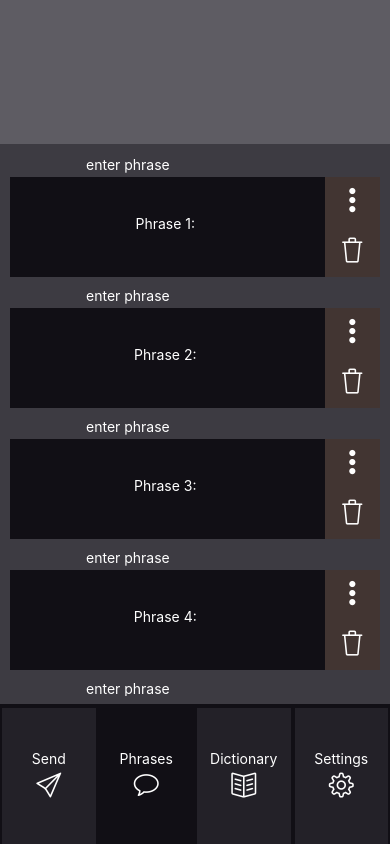
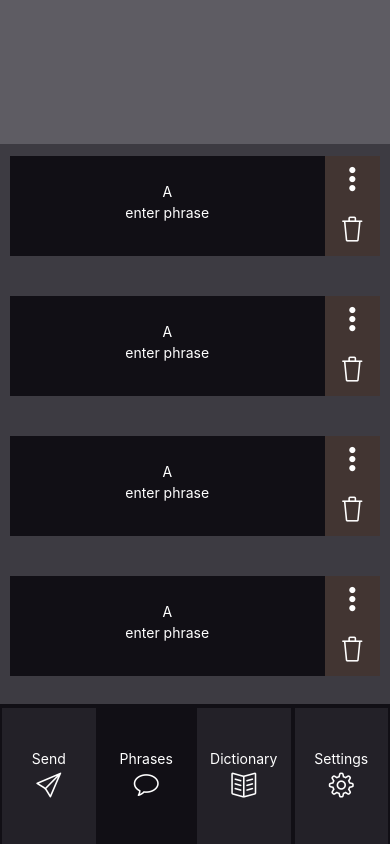
Before and after one commit to SamsUniAcct/MorseCodeApp, a React Native app: screen /Phrases in a window 390 px wide. Built offline with nearby package versions, Linux system fonts and the light colour scheme.

Commit message:
Keyboard Safe View implemented

```diff
--- a/Components/Screens/HomeScreen.js
+++ b/Components/Screens/HomeScreen.js
@@ -428,7 +428,7 @@ const HomeScreen = ({ navigation }) => {
         <View style={styles.mainContainer}>
             <View style={styles.header}>
 
-                <TouchableHighlight name='SOS' disabled={playing} onPress={sendSOS} underlayColor="#5E5C63" style={[styles.footerButton, { backgroundColor: buttonColor }]} >
+                <TouchableHighlight name='SOS' disabled={playing} onPress={sendSOS} underlayColor="#5E5C63" style={[styles.sosButton, { backgroundColor: buttonColor }]} >
                     <View >
                         <Text style={styles.footerButtonText}>SOS</Text>
                         <Icon name="flag" size={25} color={sosIconColor} style={styles.PhraseSymbolText} />
@@ -546,6 +546,21 @@ const styles = StyleSheet.create({
         paddingBottom: 4,
         flexBasis: 'auto'
     },
+    sosButton: {
+        height: '100%',
+        justifyContent: 'space-evenly',
+        alignItems: 'center',
+        flexDirection: 'column',
+        marginLeft: 2,
+        marginRight: 2,
+        borderWidth: 0,
+        borderRadius: 5,
+        flexGrow: 1,
+        flexShrink: 1,
+        flexBasis: 2,
+        flexWrap: 'nowrap',
+        backgroundColor: '#232128'
+    },
     PhraseSymbolText: {
         alignSelf: 'center',
         flexGrow: 0,
@@ -572,6 +587,9 @@ const styles = StyleSheet.create({
         marginBottom: 10,
         flexGrow: 0,
         flexShrink: 1,
+        borderWidth: 0,
+        borderRadius: 10,
+
         flexBasis: 'auto',
         flexWrap: 'nowrap',
         backgroundColor: '#232128'
@@ -590,7 +608,8 @@ const styles = StyleSheet.create({
         justifyContent: 'space-evenly',
         alignItems: 'center',
         flexDirection: 'row',
-
+        borderWidth: 0,
+        borderRadius: 10,
         flexGrow: 1,
         flexShrink: 0,
         flexBasis: 'auto',
--- a/Components/Screens/PhrasesScreen.js
+++ b/Components/Screens/PhrasesScreen.js
@@ -8,6 +8,7 @@ import React, { useState, useEffect, useRef } from 'react';
 import {
     Button,
     Keyboard,
+    KeyboardAvoidingView,
     ScrollView,
     StyleSheet,
     Text,
@@ -185,6 +186,7 @@ const Phrase = (props) => {
     const editMode = () => {
         if (!isEditMode) {
             setEditMode(true)
+            handleFocus()
             setDefaultStyle(false)
         } else {
             setEditMode(false)
@@ -192,27 +194,33 @@ const Phrase = (props) => {
         }
     }
 
+    const searchInput = useRef(null)
 
-
+    function handleFocus(){
+        searchInput.current.focus()
+      }
 
     return (
         <View>
-            <TextInput
-                style={[defaultStyle ? styles.phraseButtonText && styles.phraseInputDefault : styles.phraseInputEdit]}
-                value={phrase}
-                //defaultValue={buttonPhrase}
-                placeholder='enter phrase'
-                onChangeText={onChangeText}
-                onSubmitEditing={onSubmitEditing}
-                editable={isEditMode}
 
-            />
             <View style={styles.phraseButton}>
                 <View style={[styles.phraseButtonLeft, { backgroundColor: '#110F15' }]}>
                     <TouchableHighlight disabled={isEditMode || !buttonPhrase} underlayColor="#5E5C63" style={[styles.phraseButtonLeft, { backgroundColor: '#110F15' }]}>
                         <View >
-                            <Text style={styles.phraseButtonText}>Phrase {props.phraseNumber}: {buttonPhrase}</Text>
+<Text style={styles.phraseButtonText}>A</Text>
+                            <TextInput
+                                style={[defaultStyle ? styles.phraseButtonText && styles.phraseInputDefault : styles.phraseInputEdit]}
+                                value={phrase}
+                                //defaultValue={buttonPhrase}
+                                placeholder='enter phrase'
+                                placeholderTextColor={'white'}
+                                onChangeText={onChangeText}
+                                ref={searchInput}
+                               onBlur={console.log('blur')}
+                                onSubmitEditing={onSubmitEditing}
+                                editable={isEditMode}
 
+                            />
                             <Text style={styles.phraseButtonText}>{codeArrayStr}</Text>
                         </View>
                     </TouchableHighlight>
@@ -248,7 +256,7 @@ const PhrasesScreen = ({ navigation }) => {
             <View style={styles.header}>
 
             </View>
-            <View style={styles.mainSection}>
+            <KeyboardAvoidingView style={styles.mainSection} behavior='position'>
 
                 <ScrollView >
 
@@ -278,7 +286,7 @@ const PhrasesScreen = ({ navigation }) => {
                     </View>
                 </ScrollView>
 
-            </View>
+            </KeyboardAvoidingView>
             <View style={styles.footer}>
                 <TouchableHighlight onPress={() => navigation.push('Home')} underlayColor="#5E5C63" style={styles.footerButton}>
                     <View >
@@ -374,7 +382,7 @@ const styles = StyleSheet.create({
         flexDirection: 'row',
         marginLeft: 10,
         marginRight: 10,
-        marginBottom: 10,
+        marginBottom: 40,
         flexGrow: 0,
         flexShrink: 1,
         flexBasis: 'auto',
@@ -444,21 +452,23 @@ const styles = StyleSheet.create({
     phraseInputDefault: {
         color: 'white',
         alignSelf: 'center',
+        textAlign: 'center',
         flexGrow: 0,
         flexShrink: 1,
         paddingBottom: 4,
         flexBasis: 'auto',
-        backgroundColor: '#3D3B42'
+        backgroundColor: '#110F15'
     },
     phraseInputEdit: {
         color: 'black',
         alignSelf: 'center',
+        textAlign: 'center',
         flexGrow: 0,
-        flexShrink: 1,
+        flexShrink: 0,
         paddingBottom: 4,
         flexBasis: 'auto',
 
-        backgroundColor: 'white'
+        backgroundColor: '#3D3B42'
     }
 });
 
```
Also changed, not shown: 1 other file (tests, documents, lock files or other folders).
